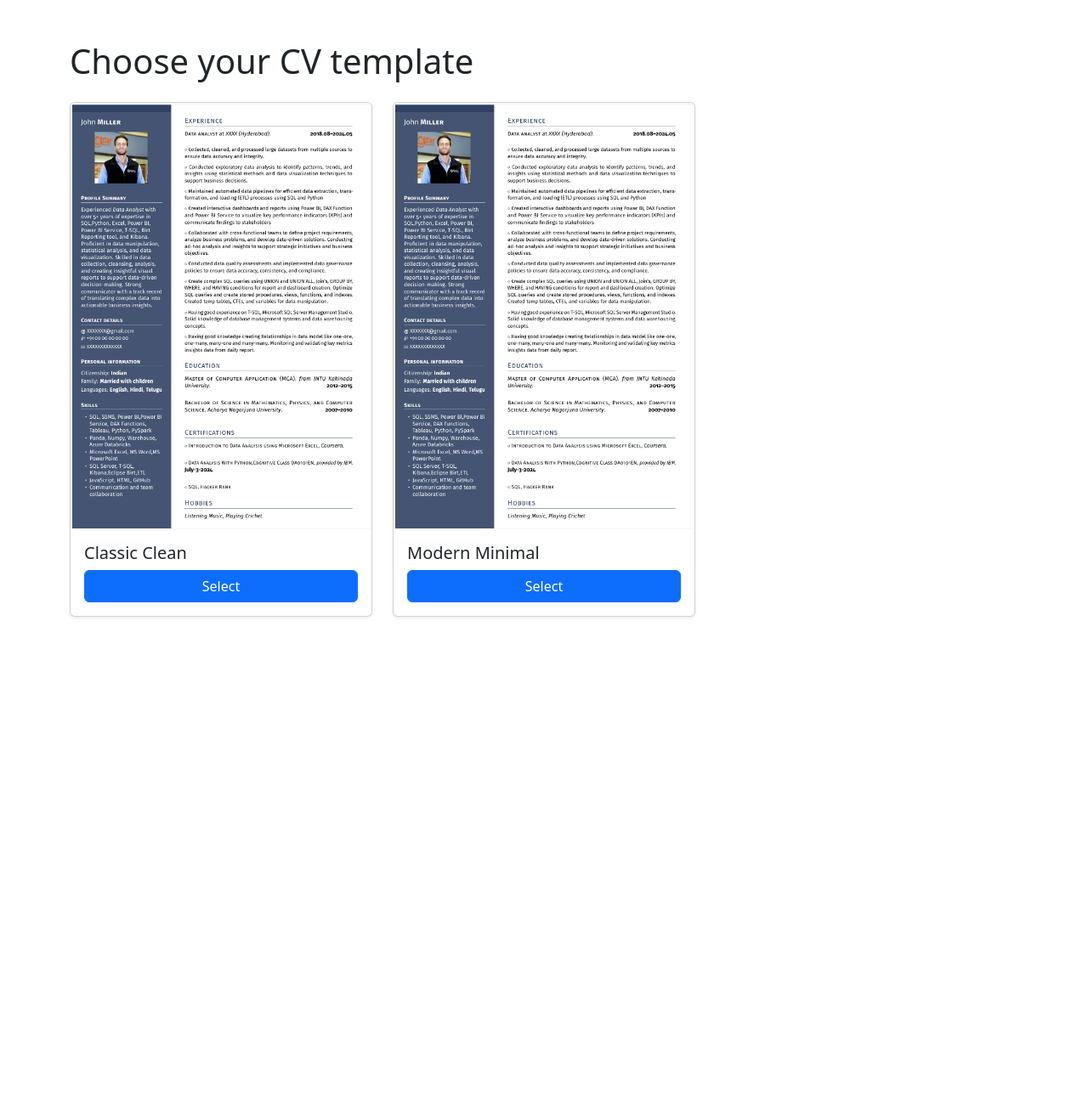
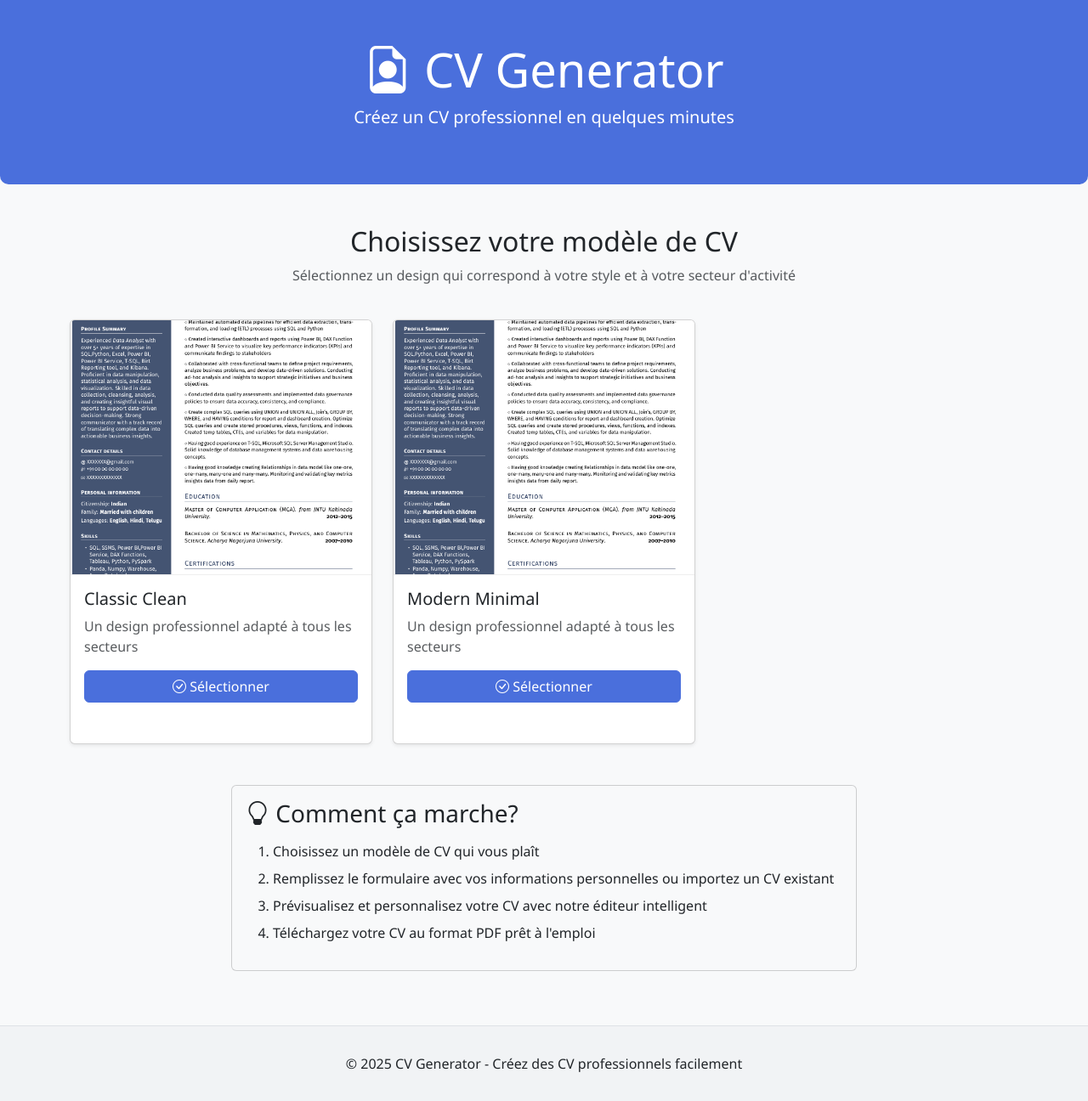
Before and after one commit to Markof971/flask_cv, a Flask app: page / in a window 1280 px wide. Shown: the whole page at 85% size. Before the commit the page ends 727 px from the top, so only its background shows below. Run offline with Flask 3, Linux system fonts and the light colour scheme.

Commit message:
CV Generator with Import Functionality

````diff
--- a/app.py
+++ b/app.py
@@ -12,6 +12,18 @@ from flask import (
 )
 from jinja2 import Environment, FileSystemLoader, select_autoescape
 import openai
+
+# Import libraries for CV parsing
+import docx
+from pdfminer.high_level import extract_text
+import nltk
+from nltk.tokenize import sent_tokenize, word_tokenize
+
+# Download NLTK data if not already present
+try:
+    nltk.data.find('tokenizers/punkt')
+except LookupError:
+    nltk.download('punkt')
 
 # ---------------------------------------------------------------------------
 #  Configuration
@@ -126,6 +138,156 @@ def compile_pdf(tex_source: str, build_dir: Path, tex_name: str = "main.tex") ->
     return build_dir / f"{tex_file.stem}.pdf"
 
 # ---------------------------------------------------------------------------
+#  CV Import Functions ------------------------------------------------------
+# ---------------------------------------------------------------------------
+
+def extract_text_from_docx(file_path):
+    """Extract text from a DOCX file."""
+    doc = docx.Document(file_path)
+    full_text = []
+    for para in doc.paragraphs:
+        full_text.append(para.text)
+    return '\n'.join(full_text)
+
+def extract_text_from_pdf(file_path):
+    """Extract text from a PDF file."""
+    return extract_text(file_path)
+
+def extract_cv_data(file_path, file_ext):
+    """Extract CV data from a file based on its extension."""
+    if file_ext.lower() == '.docx':
+        text = extract_text_from_docx(file_path)
+    elif file_ext.lower() == '.pdf':
+        text = extract_text_from_pdf(file_path)
+    else:
+        raise ValueError(f"Unsupported file extension: {file_ext}")
+
+    # Use GPT to extract structured data from the CV text
+    return gpt_extract_cv_data(text)
+
+def gpt_extract_cv_data(cv_text):
+    """Use GPT to extract structured data from CV text."""
+    if not openai.api_key:
+        raise RuntimeError("OPENAI_API_KEY required for CV data extraction")
+
+    system_prompt = """
+    You are a CV/resume parser. Extract structured information from the provided CV text.
+    Identify the following information:
+    - Personal details (name, email, phone, address)
+    - Professional summary/profile
+    - Work experience (job titles, companies, dates, descriptions)
+    - Education (degrees, institutions, dates)
+    - Skills
+    - Languages
+    - Certifications
+    - Personal information (citizenship, family status)
+    - Hobbies/interests
+
+    Format your response as a JSON object with these fields. If information is not found, use empty strings or arrays.
+    """
+
+    messages = [
+        {"role": "system", "content": system_prompt},
+        {"role": "user", "content": cv_text}
+    ]
+
+    try:
+        response = openai.ChatCompletion.create(
+            model=OPENAI_MODEL,
+            messages=messages,
+            temperature=0.3
+        )
+
+        result = response.choices[0].message.content.strip()
+        # Clean up the response to ensure it's valid JSON
+        result = re.sub(r"```json|```", "", result).strip()
+
+        try:
+            parsed_data = json.loads(result)
+            return map_gpt_data_to_schema(parsed_data)
+        except json.JSONDecodeError as e:
+            print(f"Error parsing GPT response: {e}")
+            print(f"Response was: {result}")
+            return {}
+
+    except Exception as e:
+        print(f"Error calling GPT API: {e}")
+        return {}
+
+def map_gpt_data_to_schema(gpt_data):
+    """Map GPT extracted data to our schema format."""
+    mapped_data = {}
+
+    # Map basic fields
+    if 'name' in gpt_data:
+        name_parts = gpt_data['name'].split(maxsplit=1)
+        if len(name_parts) > 0:
+            mapped_data['first_name'] = name_parts[0]
+        if len(name_parts) > 1:
+            mapped_data['last_name'] = name_parts[1]
+
+    # Map contact info
+    mapped_data['email'] = gpt_data.get('email', '')
+    mapped_data['phone'] = gpt_data.get('phone', '')
+    mapped_data['address'] = gpt_data.get('address', '')
+
+    # Map profile summary
+    mapped_data['profile_summary'] = gpt_data.get('summary', '')
+
+    # Map personal info
+    mapped_data['citizenship'] = gpt_data.get('citizenship', '')
+    mapped_data['family'] = gpt_data.get('family_status', '')
+    mapped_data['languages'] = gpt_data.get('languages', '')
+
+    # Map skills
+    if 'skills' in gpt_data:
+        if isinstance(gpt_data['skills'], list):
+            mapped_data['skills'] = '\n'.join(gpt_data['skills'])
+        else:
+            mapped_data['skills'] = gpt_data['skills']
+
+    # Map work experience
+    if 'experience' in gpt_data and isinstance(gpt_data['experience'], list):
+        mapped_data['jobs'] = []
+        for exp in gpt_data['experience']:
+            job = {
+                'title': exp.get('title', ''),
+                'company': exp.get('company', ''),
+                'location': exp.get('location', ''),
+                'start_date': exp.get('start_date', ''),
+                'end_date': exp.get('end_date', ''),
+                'bullets': '\n'.join(exp.get('description', [])) if isinstance(exp.get('description', []), list) else exp.get('description', '')
+            }
+            mapped_data['jobs'].append(job)
+
+    # Map education
+    if 'education' in gpt_data and isinstance(gpt_data['education'], list):
+        mapped_data['degrees'] = []
+        for edu in gpt_data['education']:
+            degree = {
+                'degree': edu.get('degree', ''),
+                'institution': edu.get('institution', ''),
+                'dates': f"{edu.get('start_date', '')}–{edu.get('end_date', '')}"
+            }
+            mapped_data['degrees'].append(degree)
+
+    # Map certifications
+    if 'certifications' in gpt_data and isinstance(gpt_data['certifications'], list):
+        mapped_data['certifications'] = []
+        for cert in gpt_data['certifications']:
+            certification = {
+                'title': cert.get('title', ''),
+                'issuer': cert.get('issuer', ''),
+                'date': cert.get('date', '')
+            }
+            mapped_data['certifications'].append(certification)
+
+    # Map hobbies
+    mapped_data['hobbies'] = gpt_data.get('hobbies', '')
+
+    return mapped_data
+
+# ---------------------------------------------------------------------------
 #  Routes -------------------------------------------------------------------
 # ---------------------------------------------------------------------------
 
@@ -162,7 +324,53 @@ def form():
         session["cv_data"] = data
         return redirect(url_for("preview"))
 
-    return render_template("form_schema.html", schema=schema)
+    # Affichage du formulaire avec les données pré-remplies si disponibles
+    return render_template("form_schema.html", schema=schema, data=session.get("cv_data"))
+
+
+@app.route("/import", methods=["GET", "POST"])
+def import_cv():
+    if "template_id" not in session:
+        return redirect(url_for("index"))
+
+    if request.method == "POST":
+        if 'cv_file' not in request.files:
+            flash("Aucun fichier sélectionné", "danger")
+            return redirect(url_for("import_cv"))
+
+        cv_file = request.files['cv_file']
+        if cv_file.filename == '':
+            flash("Aucun fichier sélectionné", "danger")
+            return redirect(url_for("import_cv"))
+
+        # Save the uploaded file
+        file_ext = os.path.splitext(cv_file.filename)[1]
+        if file_ext.lower() not in ['.docx', '.pdf']:
+            flash("Format de fichier non supporté. Veuillez télécharger un fichier DOCX ou PDF.", "danger")
+            return redirect(url_for("import_cv"))
+
+        temp_file_path = os.path.join(app.config["UPLOAD_FOLDER"], f"temp_{uuid.uuid4().hex}{file_ext}")
+        os.makedirs(os.path.dirname(temp_file_path), exist_ok=True)
+        cv_file.save(temp_file_path)
+
+        try:
+            # Extract data from the CV
+            extracted_data = extract_cv_data(temp_file_path, file_ext)
+
+            # Store the extracted data in session
+            session["cv_data"] = extracted_data
+
+            # Clean up the temporary file
+            os.remove(temp_file_path)
+
+            flash("Données extraites avec succès! Veuillez vérifier et compléter si nécessaire.", "success")
+            return redirect(url_for("form"))
+
+        except Exception as e:
+            flash(f"Erreur lors de l'extraction des données: {str(e)}", "danger")
+            return redirect(url_for("import_cv"))
+
+    return render_template("import.html")
 
 
 @app.route("/preview")
--- a/templates/index.html
+++ b/templates/index.html
@@ -3,23 +3,102 @@
 <head>
   <title>Choose CV Template</title>
   <link href="https://cdn.jsdelivr.net/npm/bootstrap@5.3.3/dist/css/bootstrap.min.css" rel="stylesheet">
+  <link rel="stylesheet" href="https://cdn.jsdelivr.net/npm/bootstrap-icons@1.11.3/font/bootstrap-icons.min.css">
+  <style>
+    body {
+      background-color: #f8f9fa;
+      font-family: 'Segoe UI', Tahoma, Geneva, Verdana, sans-serif;
+    }
+    .header {
+      background-color: #4a6fdc;
+      color: white;
+      padding: 3rem 0;
+      margin-bottom: 3rem;
+      border-radius: 0 0 10px 10px;
+    }
+    .template-card {
+      transition: transform 0.3s ease, box-shadow 0.3s ease;
+      margin-bottom: 2rem;
+    }
+    .template-card:hover {
+      transform: translateY(-5px);
+      box-shadow: 0 10px 20px rgba(0,0,0,0.1);
+    }
+    .card-img-top {
+      height: 300px;
+      object-fit: cover;
+      border-bottom: 1px solid #eee;
+    }
+    .btn-select {
+      background-color: #4a6fdc;
+      border-color: #4a6fdc;
+    }
+    .btn-select:hover {
+      background-color: #3a5fc9;
+      border-color: #3a5fc9;
+    }
+    .footer {
+      margin-top: 4rem;
+      padding: 2rem 0;
+      background-color: #f1f3f5;
+      border-top: 1px solid #dee2e6;
+    }
+  </style>
 </head>
-<body class="p-5">
+<body>
+  <div class="header text-center">
+    <div class="container">
+      <h1 class="display-4"><i class="bi bi-file-earmark-person"></i> CV Generator</h1>
+      <p class="lead">Créez un CV professionnel en quelques minutes</p>
+    </div>
+  </div>
+
   <div class="container">
-    <h1 class="mb-4">Choose your CV template</h1>
+    <div class="row mb-4">
+      <div class="col-md-8 mx-auto text-center">
+        <h2>Choisissez votre modèle de CV</h2>
+        <p class="text-muted">Sélectionnez un design qui correspond à votre style et à votre secteur d'activité</p>
+      </div>
+    </div>
+
     <div class="row">
       {% for t in templates %}
-      <div class="col-md-4 mb-4">
-        <div class="card h-100 shadow-sm">
+      <div class="col-md-6 col-lg-4">
+        <div class="card h-100 shadow-sm template-card">
           <img src="{{ url_for('static', filename=t.image) }}" class="card-img-top" alt="{{ t.name }}">
           <div class="card-body">
             <h5 class="card-title">{{ t.name }}</h5>
-            <a href="{{ url_for('select_template', template_id=t.id) }}" class="btn btn-primary w-100">Select</a>
+            <p class="card-text text-muted">Un design professionnel adapté à tous les secteurs</p>
+            <a href="{{ url_for('select_template', template_id=t.id) }}" class="btn btn-select btn-primary w-100">
+              <i class="bi bi-check-circle"></i> Sélectionner
+            </a>
           </div>
         </div>
       </div>
       {% endfor %}
     </div>
+
+    <div class="row mt-5">
+      <div class="col-md-8 mx-auto">
+        <div class="card bg-light">
+          <div class="card-body">
+            <h3><i class="bi bi-lightbulb"></i> Comment ça marche?</h3>
+            <ol class="mt-3">
+              <li class="mb-2">Choisissez un modèle de CV qui vous plaît</li>
+              <li class="mb-2">Remplissez le formulaire avec vos informations personnelles ou importez un CV existant</li>
+              <li class="mb-2">Prévisualisez et personnalisez votre CV avec notre éditeur intelligent</li>
+              <li class="mb-2">Téléchargez votre CV au format PDF prêt à l'emploi</li>
+            </ol>
+          </div>
+        </div>
+      </div>
+    </div>
   </div>
+
+  <footer class="footer text-center">
+    <div class="container">
+      <p class="mb-0">© 2025 CV Generator - Créez des CV professionnels facilement</p>
+    </div>
+  </footer>
 </body>
 </html>
````
Also changed, not shown: templates/preview.html (+83 -12 lines).
